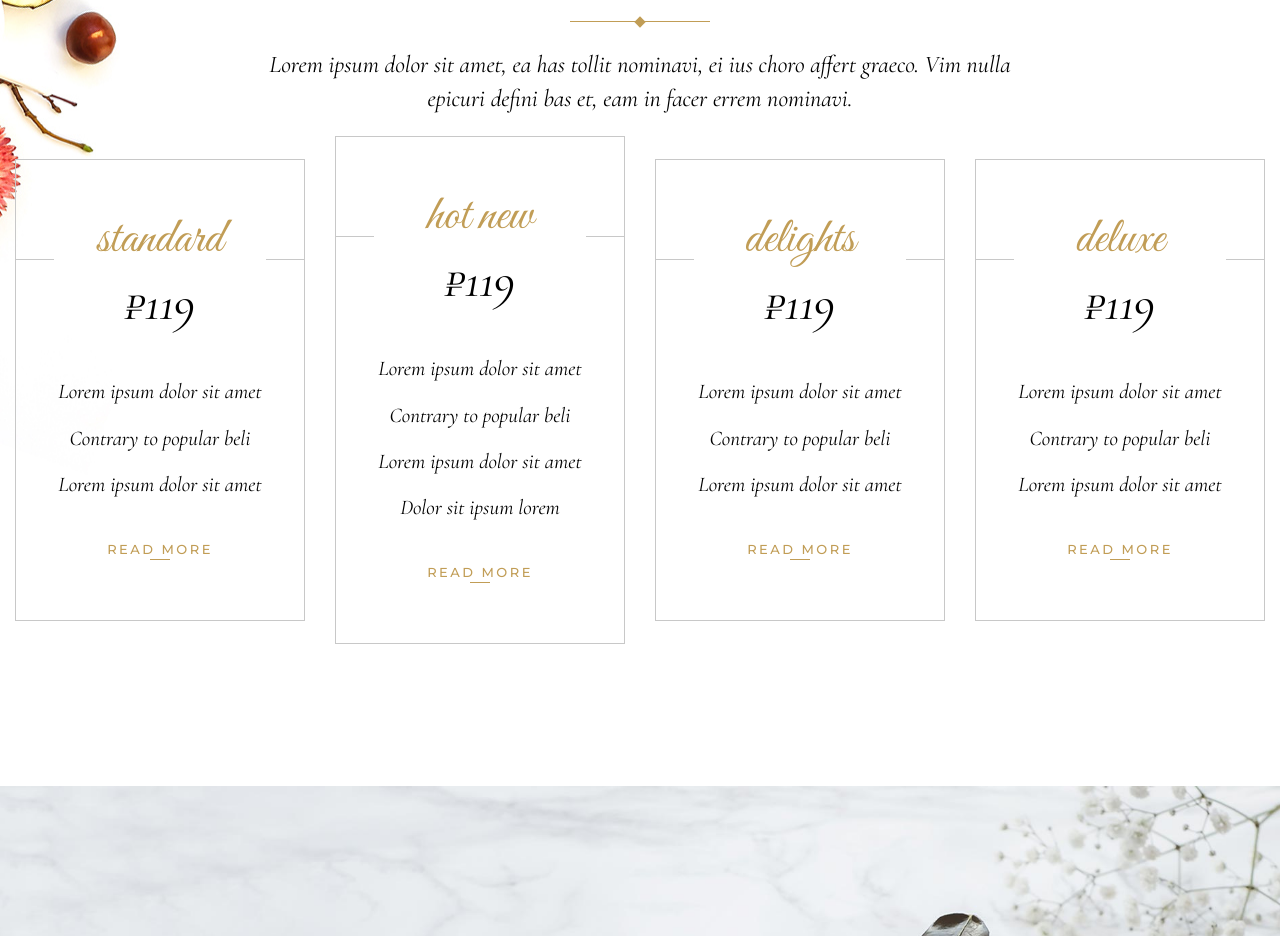
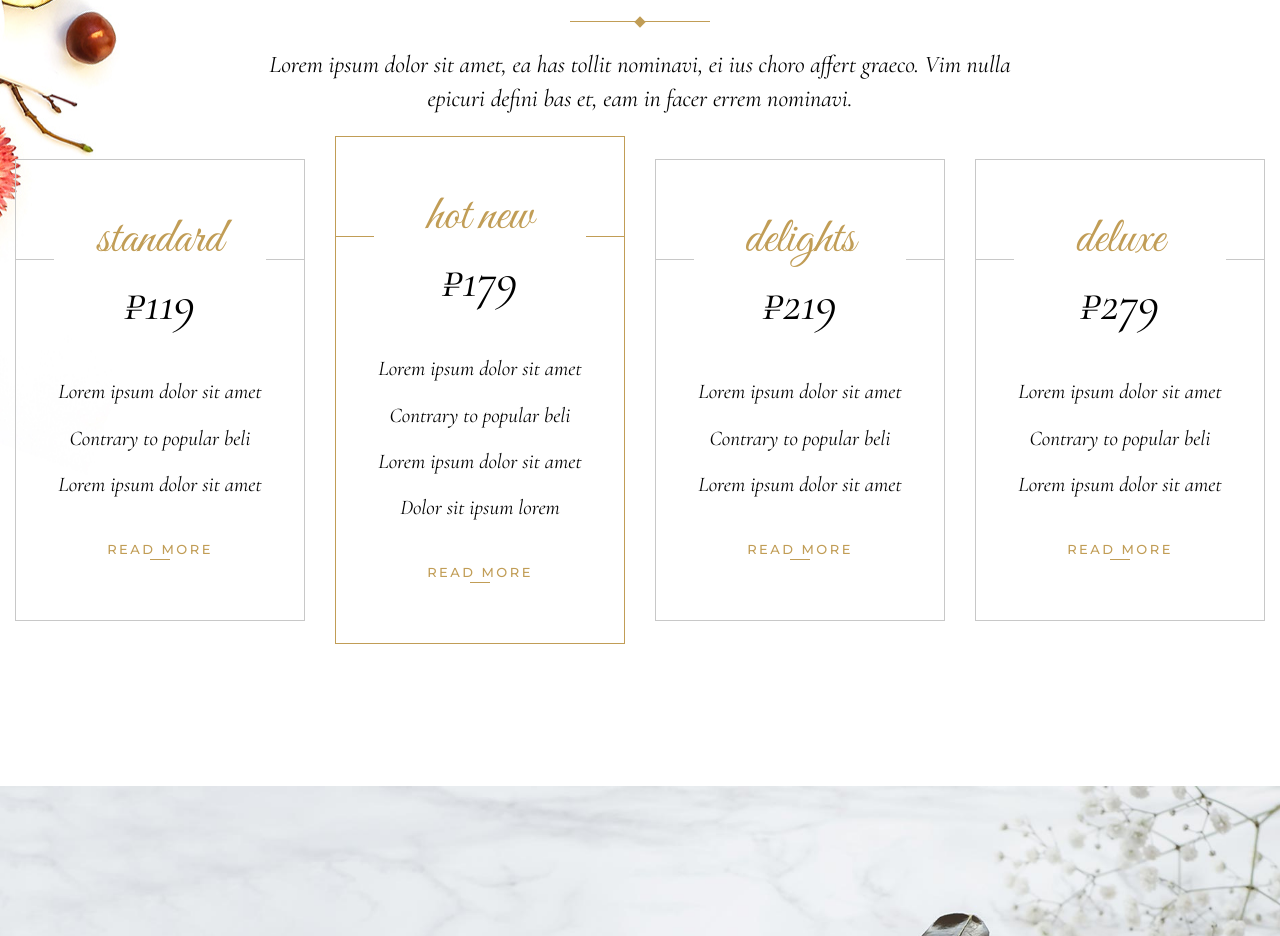
Before and after one commit to WhCollar/ConfectioneryLandingFrontend, a Vue app: page / in a window 1280 px wide. Shown: the part 3680-4616 px from the top of the page. Built offline with nearby package versions, Linux system fonts and the light colour scheme; what @tanstack/vue-query would draw is missing.

Commit message:
Refactoring

```diff
--- /dev/null
+++ b/src/entities/product.set.card/index.ts
@@ -0,0 +1,4 @@
+import ProductSetCard from './ui.vue';
+export { ProductSetCard };
+
+export * from './model';
--- a/src/widgets/product.set.prices/model.ts
+++ b/src/entities/product.set.card/model.ts
@@ -1,6 +1,7 @@
-export type ProductSetCard = {
+export type ProductSetCardProps = {
   id: number;
   title: string;
   price: number;
   composition: string[];
+  active?: boolean;
 };
--- /dev/null
+++ b/src/entities/product.set.card/ui.vue
@@ -0,0 +1,52 @@
+<script setup lang="ts">
+import {
+  TypographyLink,
+  TypographyText,
+  TypographyTitleLabel,
+} from 'shared/ui/typography';
+import { ProductSetCardProps } from './model';
+
+defineProps<ProductSetCardProps>();
+</script>
+
+<template>
+  <div
+    class="w-full md:w-[50%] lg:w-[33%] xl:w-[25%] relative float-none align-middle inline-block px-[15px] mb-[30px]"
+  >
+    <div class="border" :class="active ? 'border-primary' : 'border-gray'">
+      <ul>
+        <li class="pt-[17px] pb-[8px]">
+          <TypographyTitleLabel
+            class="block relative pt-[43px] before:content-[''] before:h-[1px] before:w-[38px] before:absolute before:bottom-0 before:left-0 after:content-[''] after:h-[1px] after:w-[38px] after:absolute after:bottom-0 after:right-0"
+            :class="
+              active
+                ? 'after:bg-primary before:bg-primary'
+                : 'after:bg-gray before:bg-gray'
+            "
+          >
+            {{ title }}
+          </TypographyTitleLabel>
+        </li>
+        <li>
+          <TypographyText class="text-[50px] font-light">
+            ₽{{ price }}
+          </TypographyText>
+        </li>
+        <li class="pt-[29px] bp-[1px] px-[15px]">
+          <ul>
+            <template v-for="(itemName, index) in composition" :key="index">
+              <li class="py-[7px]">
+                <TypographyText>
+                  {{ itemName }}
+                </TypographyText>
+              </li>
+            </template>
+          </ul>
+        </li>
+        <li class="pt-[28px] pb-[51px] px-[15px]">
+          <TypographyLink active> Read more </TypographyLink>
+        </li>
+      </ul>
+    </div>
+  </div>
+</template>
--- a/src/widgets/product.set.prices/ui.vue
+++ b/src/widgets/product.set.prices/ui.vue
@@ -1,12 +1,7 @@
 <script setup lang="ts">
-import {
-  TypographyTitleLabel,
-  TypographyText,
-  TypographyLink,
-} from 'shared/ui/typography';
-import { ProductSetCard } from './model';
+import { ProductSetCard, ProductSetCardProps } from 'entities/product.set.card';
 
-const sets: ProductSetCard[] = [
+const sets: ProductSetCardProps[] = [
   {
     id: 0,
     title: 'standard',
@@ -20,18 +15,19 @@ const sets: ProductSetCard[] = [
   {
     id: 1,
     title: 'hot new',
-    price: 119,
+    price: 179,
     composition: [
       'Lorem ipsum dolor sit amet',
       'Contrary to popular beli',
       'Lorem ipsum dolor sit amet',
       'Dolor sit ipsum lorem',
     ],
+    active: true,
   },
   {
     id: 2,
     title: 'delights',
-    price: 119,
+    price: 219,
     composition: [
       'Lorem ipsum dolor sit amet',
       'Contrary to popular beli',
@@ -41,7 +37,7 @@ const sets: ProductSetCard[] = [
   {
     id: 3,
     title: 'deluxe',
-    price: 119,
+    price: 279,
     composition: [
       'Lorem ipsum dolor sit amet',
       'Contrary to popular beli',
@@ -55,43 +51,7 @@ const sets: ProductSetCard[] = [
   <div class="w-full inline-block align-middle text-center leading-[31px]">
     <div class="align-baseline">
       <template v-for="(set, index) in sets" :key="index">
-        <div
-          class="w-[25%] relative float-none align-middle inline-block px-[15px] mb-[30px]"
-        >
-          <div class="border border-gray">
-            <ul>
-              <li class="pt-[17px] pb-[8px]">
-                <TypographyTitleLabel
-                  class="block relative pt-[43px] before:bg-gray before:content-[''] before:h-[1px] before:w-[38px] before:absolute before:bottom-0 before:left-0 after:bg-gray after:content-[''] after:h-[1px] after:w-[38px] after:absolute after:bottom-0 after:right-0"
-                >
-                  {{ set.title }}
-                </TypographyTitleLabel>
-              </li>
-              <li>
-                <TypographyText class="text-[50px] font-light">
-                  ₽{{ set.price }}
-                </TypographyText>
-              </li>
-              <li class="pt-[29px] bp-[1px] px-[15px]">
-                <ul>
-                  <template
-                    v-for="(itemName, index) in set.composition"
-                    :key="index"
-                  >
-                    <li class="py-[7px]">
-                      <TypographyText>
-                        {{ itemName }}
-                      </TypographyText>
-                    </li>
-                  </template>
-                </ul>
-              </li>
-              <li class="pt-[28px] pb-[51px] px-[15px]">
-                <TypographyLink active> Read more </TypographyLink>
-              </li>
-            </ul>
-          </div>
-        </div>
+        <ProductSetCard v-bind="set" />
       </template>
     </div>
   </div>
```
